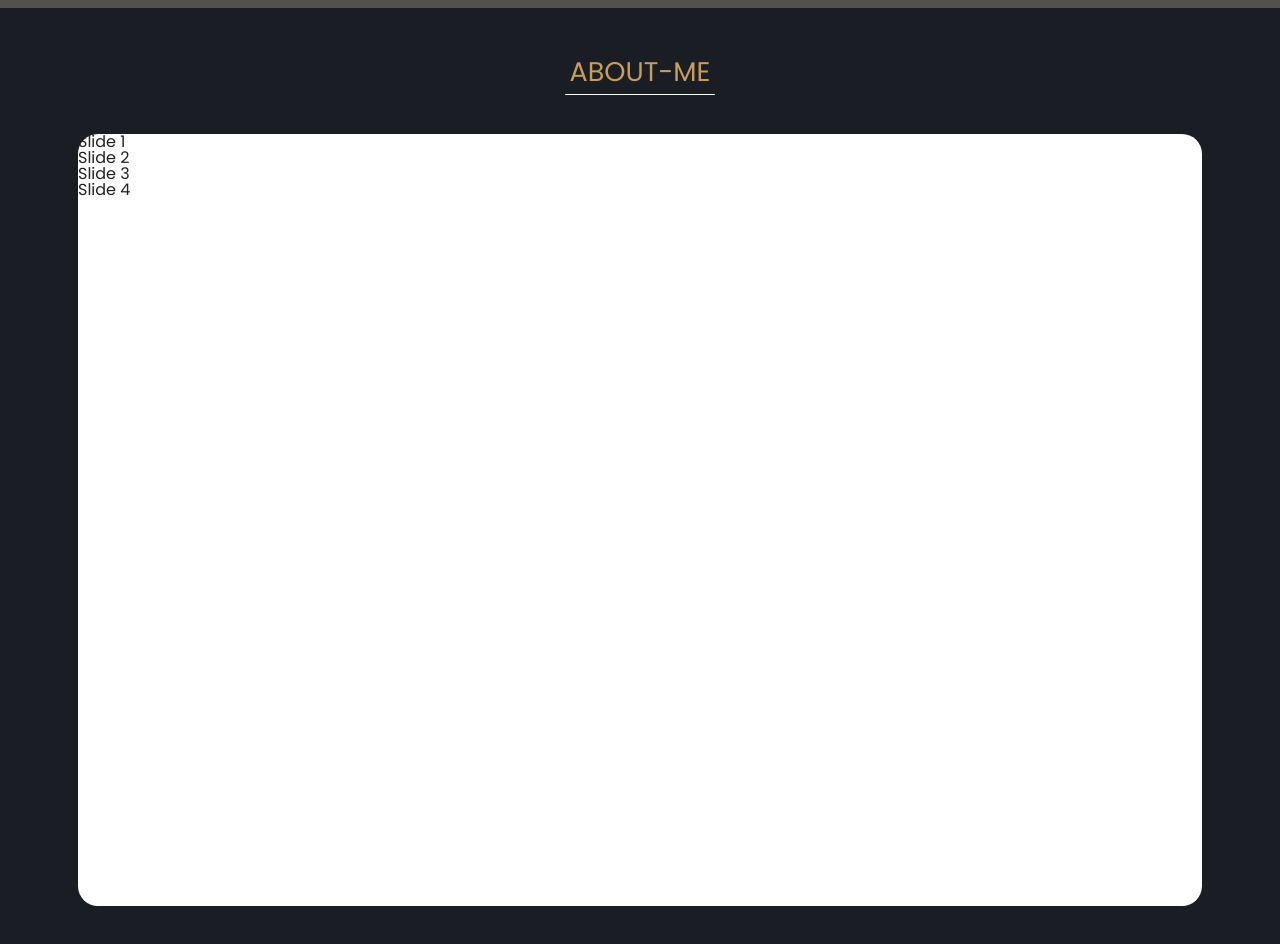
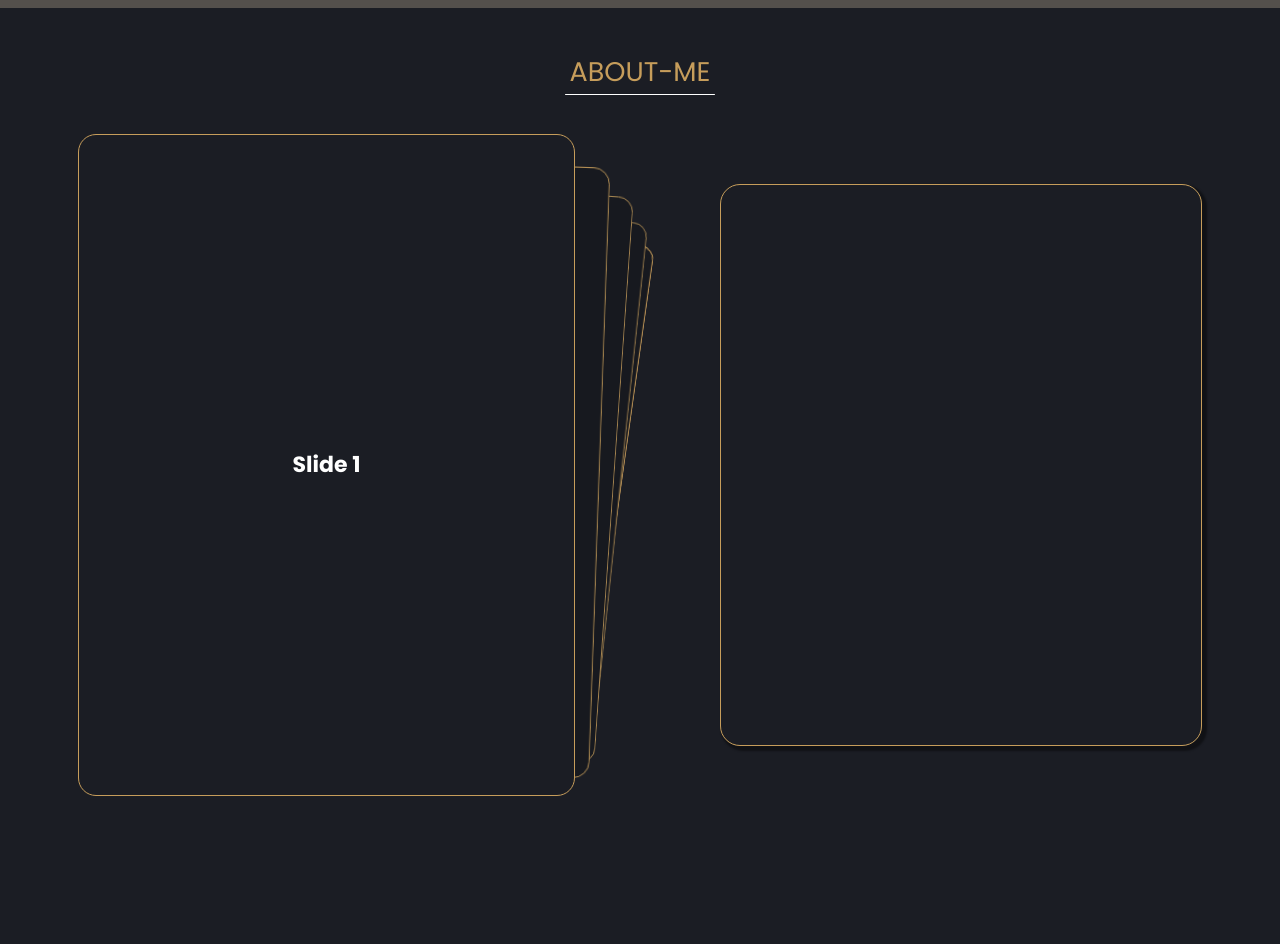
Before and after one commit to lucasdj-sampaio/my-portfolio, a React (Create React App) app: page / in a window 1280 px wide. Shown: the part 1680-2624 px from the top of the page. After the commit the page ends 2526 px from the top, so only its background shows below. Built offline with nearby package versions, Linux system fonts and the light colour scheme.

Commit message:
styles carousel

```diff
--- a/src/components/SwipeCarousel/index.tsx
+++ b/src/components/SwipeCarousel/index.tsx
@@ -1,12 +1,29 @@
 import { Swiper, SwiperSlide } from 'swiper/react';
+import 'swiper/css';
+import 'swiper/css/effect-cards';
+import { EffectCards } from 'swiper/modules';
+
+import { SwiperStyles } from './styles';
 
 export const SwipeCarousel: React.FC = () => {
   return (
-    <Swiper spaceBetween={50} slidesPerView={3}>
-      <SwiperSlide>Slide 1</SwiperSlide>
-      <SwiperSlide>Slide 2</SwiperSlide>
-      <SwiperSlide>Slide 3</SwiperSlide>
-      <SwiperSlide>Slide 4</SwiperSlide>
-    </Swiper>
+    <SwiperStyles>
+      <Swiper
+        effect={'cards'}
+        grabCursor={true}
+        modules={[EffectCards]}
+        className="mySwiper"
+      >
+        <SwiperSlide>Slide 1</SwiperSlide>
+        <SwiperSlide>Slide 2</SwiperSlide>
+        <SwiperSlide>Slide 3</SwiperSlide>
+        <SwiperSlide>Slide 4</SwiperSlide>
+        <SwiperSlide>Slide 5</SwiperSlide>
+        <SwiperSlide>Slide 6</SwiperSlide>
+        <SwiperSlide>Slide 7</SwiperSlide>
+        <SwiperSlide>Slide 8</SwiperSlide>
+        <SwiperSlide>Slide 9</SwiperSlide>
+      </Swiper>
+    </SwiperStyles>
   );
 };
--- /dev/null
+++ b/src/components/SwipeCarousel/styles.ts
@@ -0,0 +1,21 @@
+import styled from 'styled-components';
+
+export const SwiperStyles = styled.div`
+  .swiper {
+    width: 496.5px;
+    height: 662px;
+  }
+
+  .swiper-slide {
+    display: flex;
+    align-items: center;
+    justify-content: center;
+    border-radius: 18px;
+    font-size: 22px;
+    font-weight: bold;
+    color: #fff;
+    background-color: var(--background);
+    border: 1px solid var(--secundColor);
+    padding: 5px;
+  }
+`;
--- a/src/pages/main/index.tsx
+++ b/src/pages/main/index.tsx
@@ -4,6 +4,7 @@ import { SocialMediaIcon } from 'components/atoms/SocialMediaIconLink';
 import { TitleRegion } from 'components/atoms/TitleRegion';
 import {
   AboutMeSlide,
+  AboutMeText,
   ApresentationContent,
   ApresentationName,
   BackgroundContainer,
@@ -169,6 +170,7 @@ export const DeveloperPage: React.FC = () => {
 
           <AboutMeSlide>
             <SwipeCarousel />
+            <AboutMeText />
           </AboutMeSlide>
         </PageSection>
       </Container>
--- a/src/pages/main/styles.ts
+++ b/src/pages/main/styles.ts
@@ -165,9 +165,16 @@ export const ServiceSlide = styled.div`
 `;
 
 export const AboutMeSlide = styled.div`
-  background-color: var(--textColor);
-  width: 1124px;
-  height: 772px;
+  margin-top: 39px;
+  display: flex;
+  align-items: center;
+  justify-content: space-between;
+`;
+
+export const AboutMeText = styled.div`
   border-radius: 20px;
-  margin-top: 39px;
+  height: 562px;
+  width: 482px;
+  box-shadow: 3px 3px 2px 2px rgba(0, 0, 0, 0.4);
+  border: 1px solid var(--secundColor);
 `;
```
